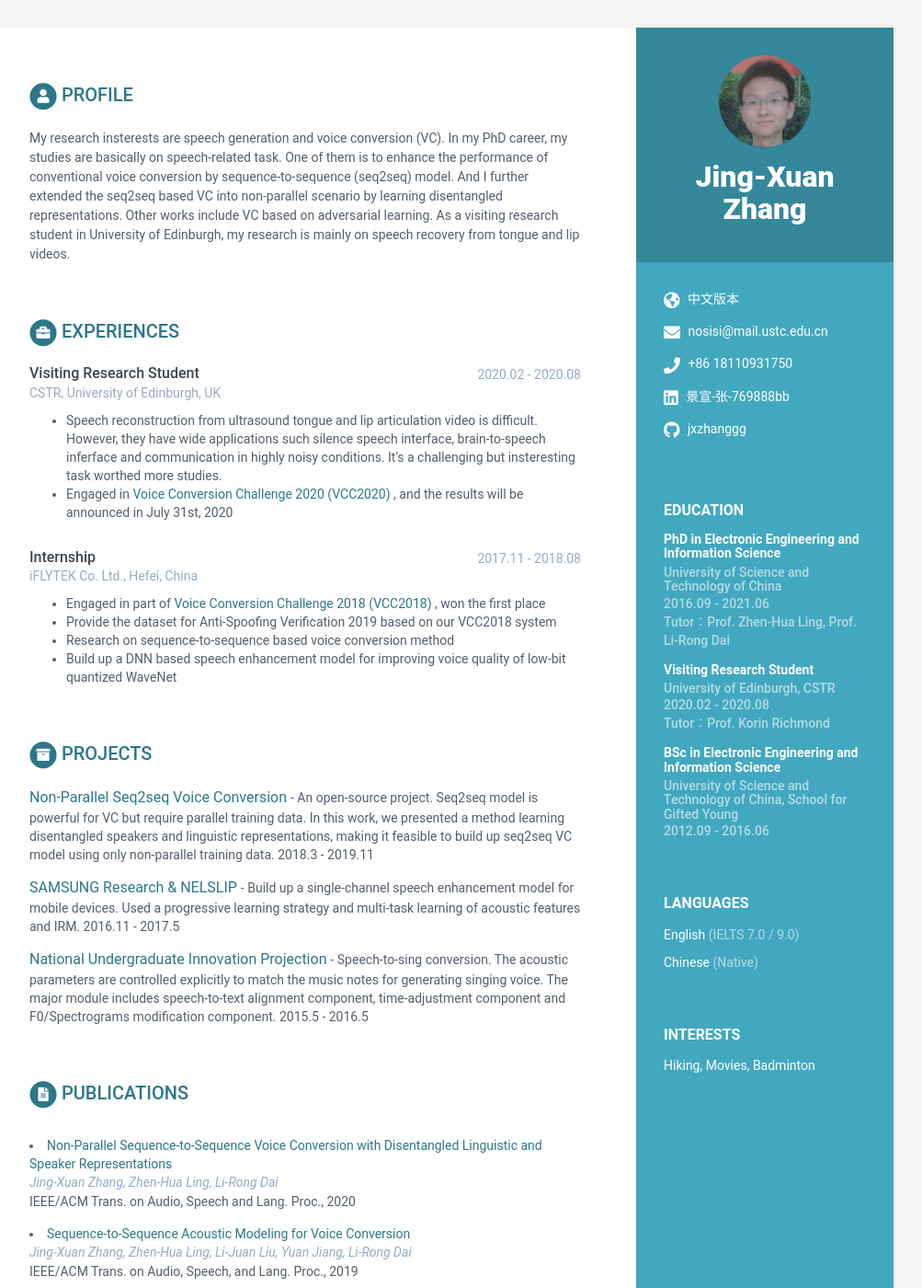
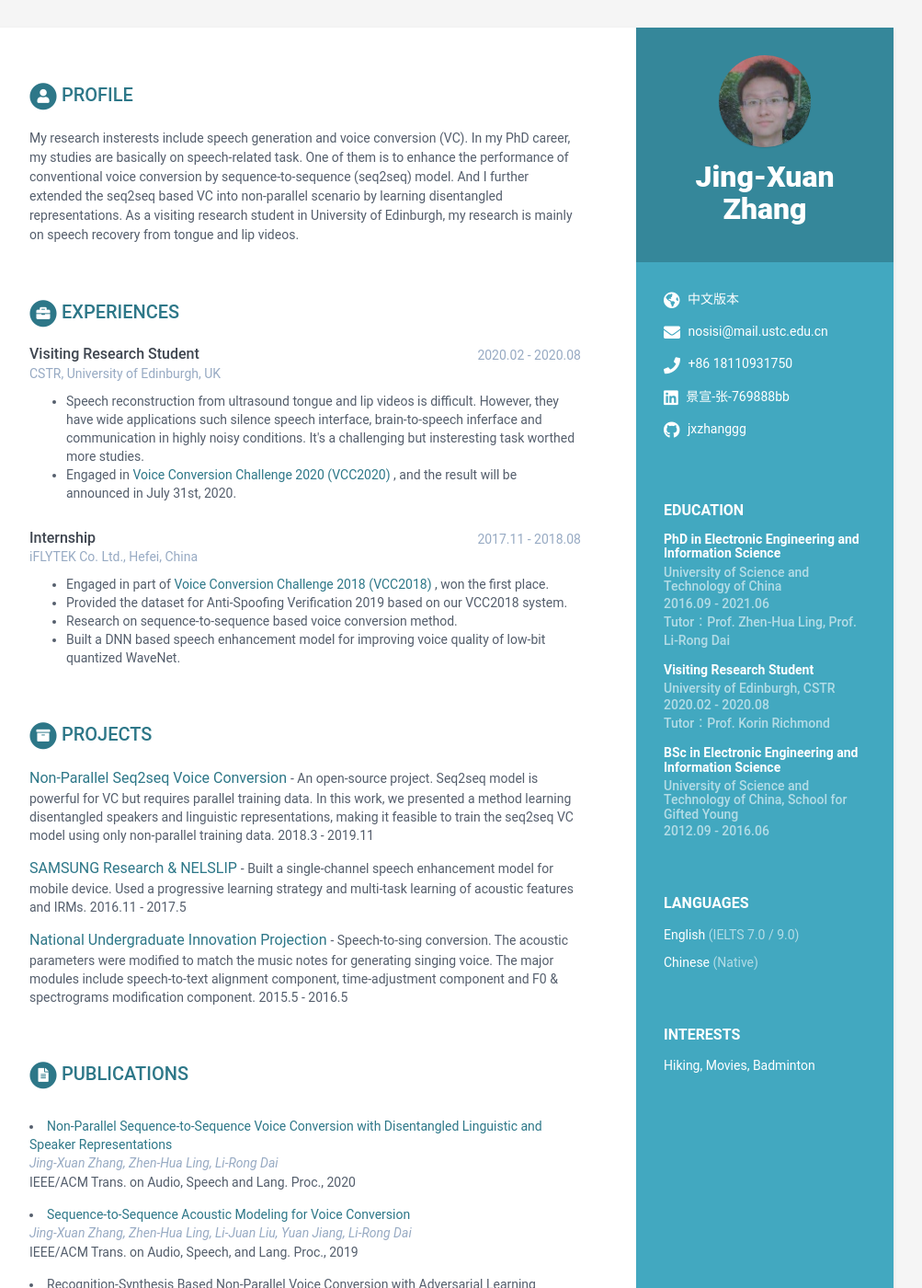
Before and after one commit to jxzhanggg/online-cv_en, a Jekyll site: the page built from index.html, in a window 1280 px wide and 1400 px high. Shown: the whole window at 92% size, without its empty margins (168-1171 px from the left). Built offline with Jekyll 4.4.1, drawn with Linux system fonts in a browser that asks for light colours.

Commit message:
fix typo

```diff
--- a/_data/data.yml
+++ b/_data/data.yml
@@ -38,10 +38,10 @@ sidebar:
 career-profile:
     title: Profile
     summary: |
-      My research insterests are speech generation and voice conversion (VC). In my PhD career, my studies are basically on speech-related task. One of them is to enhance
+      My research insterests include speech generation and voice conversion (VC). In my PhD career, my studies are basically on speech-related task. One of them is to enhance
       the performance of conventional voice conversion by sequence-to-sequence (seq2seq) model. And
       I further extended the seq2seq based VC into non-parallel scenario by learning disentangled
-      representations. Other works include VC based on adversarial learning. As a visiting
+      representations. As a visiting
       research student in University of Edinburgh, my research is mainly on speech recovery from
       tongue and lip videos.
 education:
@@ -67,12 +67,12 @@ experiences:
       details: |
           <p>
           <ul>
-            <li> Speech reconstruction from ultrasound tongue and lip articulation video is difficult.
+            <li> Speech reconstruction from ultrasound tongue and lip videos is difficult.
             However, they have wide applications such silence speech interface,
             brain-to-speech inferface and communication in highly noisy conditions. It's a challenging
             but insteresting task worthed more studies.</li>
             <li> Engaged in <a href=http://www.vc-challenge.org/ target="_blank">Voice Conversion Challenge 2020 (VCC2020)</a> ,  and
-            the results will be announced in July 31st, 2020 </li>
+            the result will be announced in July 31st, 2020.</li>
           </ul>
           </p>
 
@@ -82,10 +82,10 @@ experiences:
       details: |
           <p>
           <ul>
-            <li> Engaged in part of <a href=http://www.vc-challenge.org/vcc2018/index.html  target="_blank">Voice Conversion Challenge 2018 (VCC2018) </a>,  won the first place</li>
-            <li> Provide the dataset for Anti-Spoofing Verification 2019 based on our VCC2018 system</li>
-            <li> Research on sequence-to-sequence based voice conversion method</li>
-            <li> Build up a DNN based speech enhancement model for improving voice quality of low-bit quantized WaveNet</li>
+            <li> Engaged in part of <a href=http://www.vc-challenge.org/vcc2018/index.html  target="_blank">Voice Conversion Challenge 2018 (VCC2018) </a>,  won the first place.</li>
+            <li> Provided the dataset for Anti-Spoofing Verification 2019 based on our VCC2018 system.</li>
+            <li> Research on sequence-to-sequence based voice conversion method.</li>
+            <li> Built a DNN based speech enhancement model for improving voice quality of low-bit quantized WaveNet.</li>
           </ul>
           </p>
 
@@ -95,15 +95,15 @@ projects:
     assignments:
       - title: Non-Parallel Seq2seq Voice Conversion
         link:  https://github.com/jxzhanggg/nonparaSeq2seqVC_code
-        tagline: An open-source project. Seq2seq model is powerful for VC but require parallel training data. In this work, we presented a  method learning disentangled speakers and linguistic representations, making it feasible to build up seq2seq VC model using only non-parallel training data. 2018.3 - 2019.11
+        tagline: An open-source project. Seq2seq model is powerful for VC but requires parallel training data. In this work, we presented a  method learning disentangled speakers and linguistic representations, making it feasible to train the seq2seq VC model using only non-parallel training data. 2018.3 - 2019.11
 
       - title: SAMSUNG Research & NELSLIP
         link: #"#"
-        tagline: Build up a single-channel speech enhancement model for mobile devices. Used a progressive learning strategy and multi-task learning of acoustic features and IRM. 2016.11 - 2017.5
+        tagline: Built a single-channel speech enhancement model for mobile device. Used a progressive learning strategy and multi-task learning of acoustic features and IRMs. 2016.11 - 2017.5
 
       - title: National Undergraduate Innovation Projection
         link: #"#"
-        tagline: Speech-to-sing conversion. The acoustic parameters are controlled explicitly to match the music notes for generating singing voice. The major module includes speech-to-text alignment component, time-adjustment component and F0/Spectrograms modification component. 2015.5 - 2016.5
+        tagline: Speech-to-sing conversion. The acoustic parameters were modified to match the music notes for generating singing voice. The major modules include speech-to-text alignment component, time-adjustment component and F0 & spectrograms modification component. 2015.5 - 2016.5
 
 publications:
     title: Publications
```
